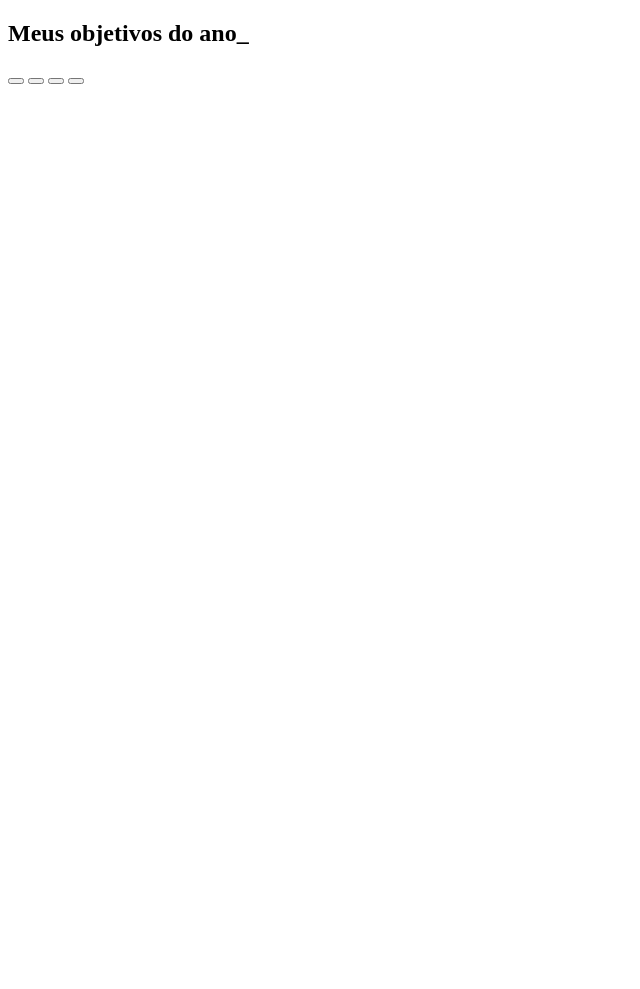
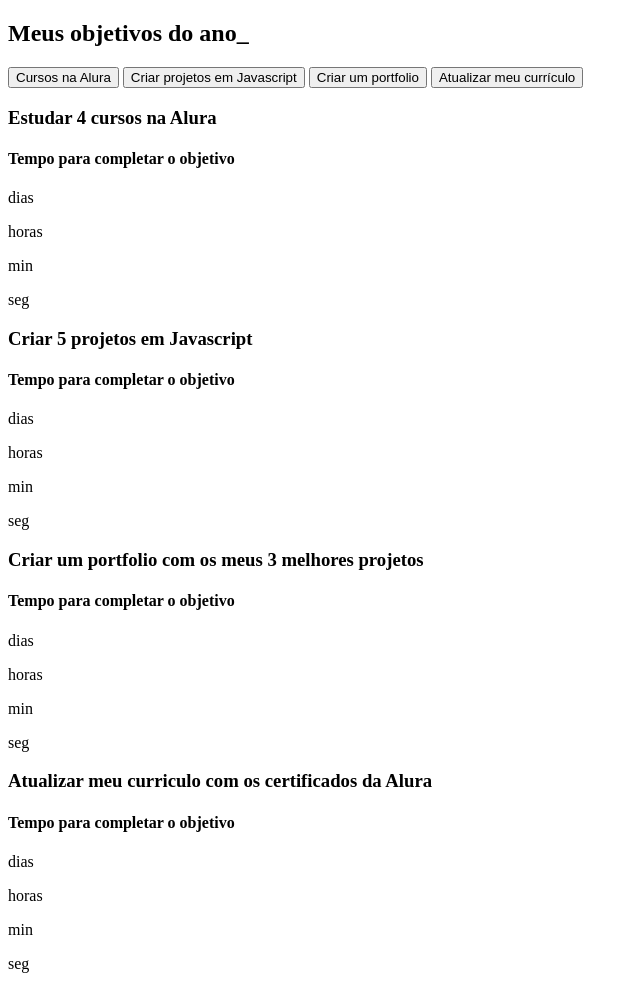
Before and after one commit to JuliaTM03/AGENDA-DIGITAL, a plain HTML site: page AGENDA DIGITAL/Index.html in a window 1280 px wide. Shown: the whole page, without its empty margins (0-640 px from the left). Before the commit the page ends 800 px from the top, so only its background shows below. Drawn offline with Linux system fonts and the light colour scheme.

Commit message:
Index.html

```diff
--- a/AGENDA DIGITAL/Index.html
+++ b/AGENDA DIGITAL/Index.html
@@ -1,20 +1,116 @@
 <!DOCTYPE html>
 <html lang="pt-br">
+
 <head>
     <meta charset="UTF-8">
-    <meta http-equiv="X-UA-Compatible" content="IE=edge">
     <meta name="viewport" content="width=device-width, initial-scale=1.0">
-    <title>Agenda digital</title>
+    <title>Meus objetivos do ano</title>
     <link rel="stylesheet" href="style.css">
 </head>
+
 <body>
-    <section class="conteudo-principal"></section>
-    <h2 class="titulo principal">Meus objetivos do ano_</h2>
-<div class="botoes">
-    <button class="botoes"></button>
-    <button class="botoes"></button>
-    <button class="botoes"></button>
-    <button class="botoes"></button>
-</div>
+    <section class="conteudo-principal">
+        <h2 class="titulo-principal">Meus objetivos do ano<span>_</span></h2>
+        <div class="conteudo">
+            <div class="botoes">
+                <button class="botao ativo">Cursos na Alura</button>
+                <button class="botao">Criar projetos em Javascript</button>
+                <button class="botao">Criar um portfolio</button>
+                <button class="botao">Atualizar meu currículo</button>
+            </div>
+            <div class="abas-textos">
+                <div class="aba-conteudo ativo">
+                    <h3 class="aba-conteudo-titulo-principal">Estudar 4 cursos na Alura</h3>
+                    <h4 class="aba-conteudo-titulo-secundario">Tempo para completar o objetivo</h4>
+                    <div class="contador">
+                        <div class="contador-digito">
+                            <p class="contador-digito-numero" id="dias0"></p>
+                            <p class="contador-digito-texto">dias</p>
+                        </div>
+                        <div class="contador-digito">
+                            <p class="contador-digito-numero" id="horas0"></p>
+                            <p class="contador-digito-texto">horas</p>
+                        </div>
+                        <div class="contador-digito">
+                            <p class="contador-digito-numero" id="min0"></p>
+                            <p class="contador-digito-texto">min</p>
+                        </div>
+                        <div class="contador-digito">
+                            <p class="contador-digito-numero" id="seg0"></p>
+                            <p class="contador-digito-texto">seg</p>
+                        </div>
+                    </div>
+                </div>
+                <div class="aba-conteudo">
+                    <h3 class="aba-conteudo-titulo-principal">Criar 5 projetos em Javascript</h3>
+                    <h4 class="aba-conteudo-titulo-secundario">Tempo para completar o objetivo</h4>
+                    <div class="contador">
+                        <div class="contador-digito">
+                            <p class="contador-digito-numero" id="dias1"></p>
+                            <p class="contador-digito-texto">dias</p>
+                        </div>
+                        <div class="contador-digito">
+                            <p class="contador-digito-numero" id="horas1"></p>
+                            <p class="contador-digito-texto">horas</p>
+                        </div>
+                        <div class="contador-digito">
+                            <p class="contador-digito-numero" id="min1"></p>
+                            <p class="contador-digito-texto">min</p>
+                        </div>
+                        <div class="contador-digito">
+                            <p class="contador-digito-numero" id="seg1"></p>
+                            <p class="contador-digito-texto">seg</p>
+                        </div>
+                    </div>
+                </div>
+                <div class="aba-conteudo">
+                    <h3 class="aba-conteudo-titulo-principal">Criar um portfolio com os meus 3 melhores projetos</h3>
+                    <h4 class="aba-conteudo-titulo-secundario">Tempo para completar o objetivo</h4>
+                    <div class="contador">
+                        <div class="contador-digito">
+                            <p class="contador-digito-numero" id="dias2"></p>
+                            <p class="contador-digito-texto">dias</p>
+                        </div>
+                        <div class="contador-digito">
+                            <p class="contador-digito-numero" id="horas2"></p>
+                            <p class="contador-digito-texto">horas</p>
+                        </div>
+                        <div class="contador-digito">
+                            <p class="contador-digito-numero" id="min2"></p>
+                            <p class="contador-digito-texto">min</p>
+                        </div>
+                        <div class="contador-digito">
+                            <p class="contador-digito-numero" id="seg2"></p>
+                            <p class="contador-digito-texto">seg</p>
+                        </div>
+                    </div>
+                </div>
+                <div class="aba-conteudo">
+                    <h3 class="aba-conteudo-titulo-principal">Atualizar meu curriculo com os certificados da Alura</h3>
+                    <h4 class="aba-conteudo-titulo-secundario">Tempo para completar o objetivo</h4>
+                    <div class="contador">
+                        <div class="contador-digito">
+                            <p class="contador-digito-numero" id="dias3"></p>
+                            <p class="contador-digito-texto">dias</p>
+                        </div>
+                        <div class="contador-digito">
+                            <p class="contador-digito-numero" id="horas3"></p>
+                            <p class="contador-digito-texto">horas</p>
+                        </div>
+                        <div class="contador-digito">
+                            <p class="contador-digito-numero" id="min3"></p>
+                            <p class="contador-digito-texto">min</p>
+                        </div>
+                        <div class="contador-digito">
+                            <p class="contador-digito-numero" id="seg3"></p>
+                            <p class="contador-digito-texto">seg</p>
+                        </div>
+                    </div>
+                </div>
+            </div>
+        </div>
+    </section>
+    <script src="main.js"></script>
 </body>
+
 </html>
```
